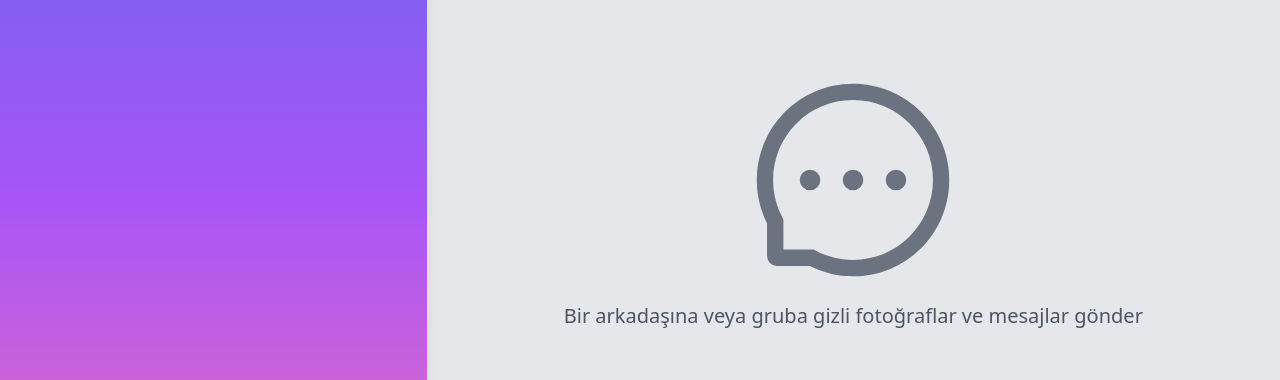
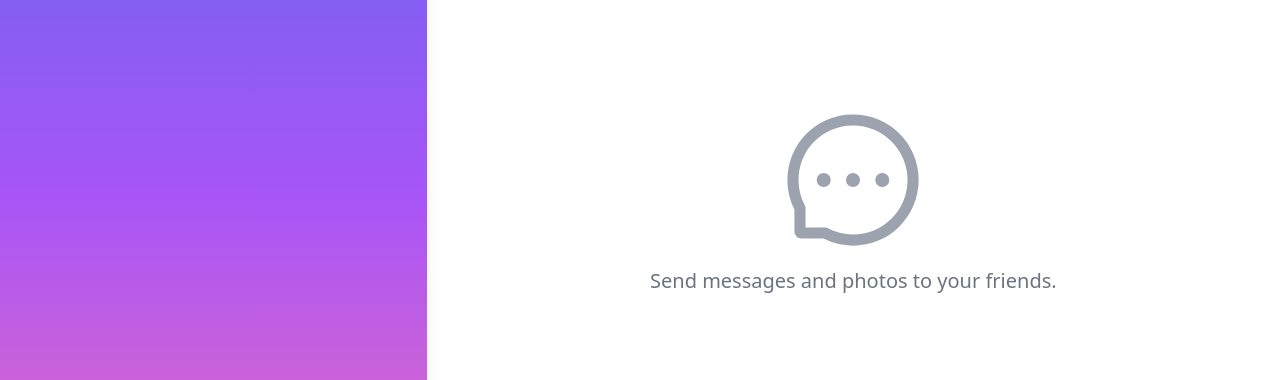
Before and after one commit to areebaqamar021/chatapp-firebase, a React (Vite) app: page / in a window 1280 px wide. Shown: the part 200-580 px from the top of the page. Built offline with nearby package versions, Linux system fonts and the light colour scheme; no server answers; the database is empty; sample sign-in values are in the browser's storage.

Commit message:
Update Chat component styles for improved readability and user experience

```diff
--- a/src/components/chat/Chat.jsx
+++ b/src/components/chat/Chat.jsx
@@ -10,7 +10,7 @@ const Chat = () => {
   const { currentChatUser, currentChatId } = useSelector((state) => state.chat);
 
   return (
-    <div className="w-full sm:basis-2/3 bg-gray-200">
+    <div className="w-full sm:basis-2/3 bg-white text-gray-700">
       {currentChatId ? (
         <>
           <ChatHeader
@@ -21,10 +21,10 @@ const Chat = () => {
           <ChatInput scrollRef={scrollRef} />
         </>
       ) : (
-        <div className="flex flex-col justify-center items-center h-full text-2xl sm:text-xl p-8">
-          <AiOutlineMessage size={220} className="text-gray-500 mb-3" />
-          <p className="text-gray-600">
-            Bir arkadaşına veya gruba gizli fotoğraflar ve mesajlar gönder
+        <div className="flex flex-col justify-center items-center h-full text-lg sm:text-xl p-8">
+          <AiOutlineMessage size={150} className="text-gray-400 mb-3" />
+          <p className="text-gray-500 text-center">
+            Send messages and photos to your friends.
           </p>
         </div>
       )}
```
